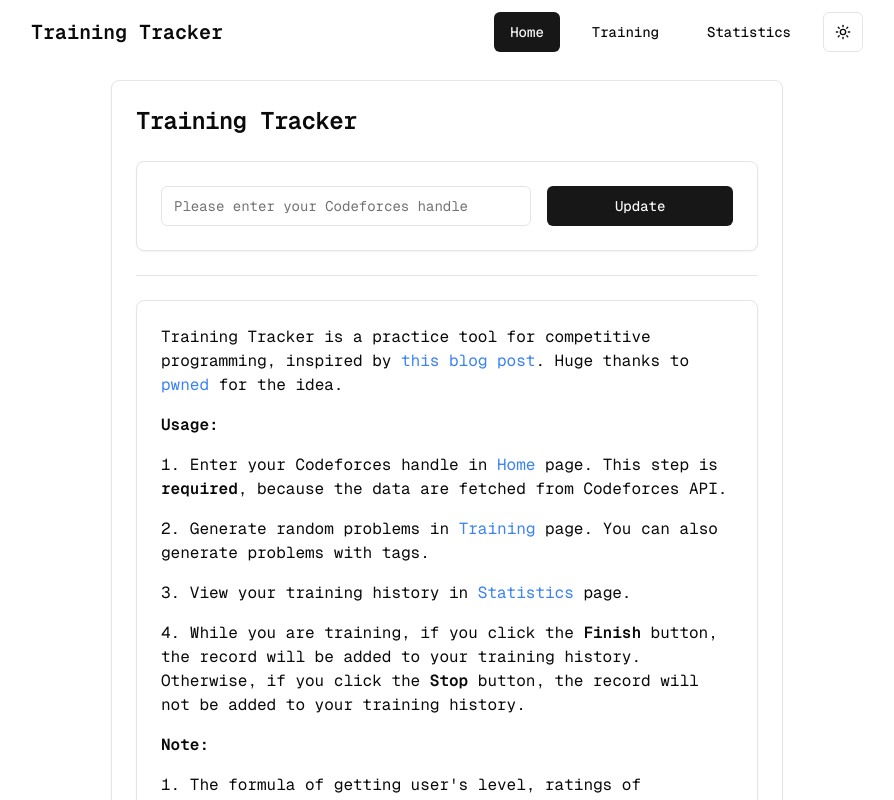
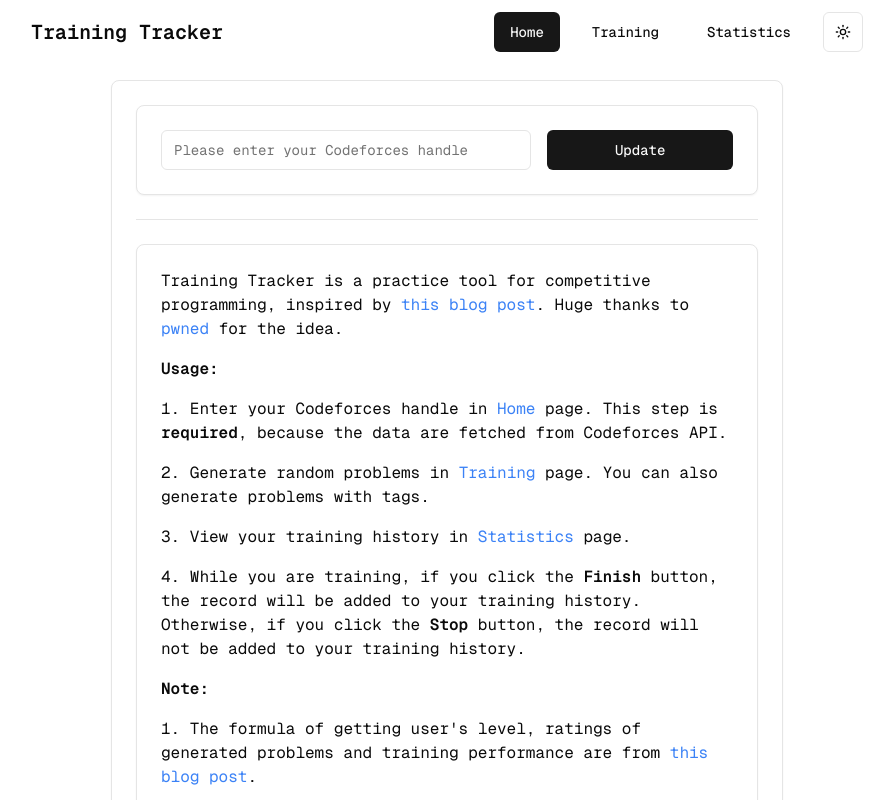
Before and after one commit to ywxktc/Training-Tracker, a Next.js app: page / in a window 1280 px wide. Shown: the top 800 px of the page, without its empty margins (193-1087 px from the left). Built offline with nearby package versions, Linux system fonts and the light colour scheme.

Commit message:
update home page title

```diff
--- a/app/page.tsx
+++ b/app/page.tsx
@@ -23,10 +23,7 @@ const Home = () => {
   return (
     <div className="flex flex-col items-center justify-center p-4 font-mono">
       <Card className="w-full max-w-2xl">
-        <CardHeader>
-          <CardTitle className="text-2xl font-bold">Training Tracker</CardTitle>
-        </CardHeader>
-        <CardContent className="space-y-6">
+        <CardContent className="pt-6 space-y-6">
           <Card>
             <CardContent className="pt-6">
               {user ? <Profile user={user} logout={logout} /> : <Settings />}
```
